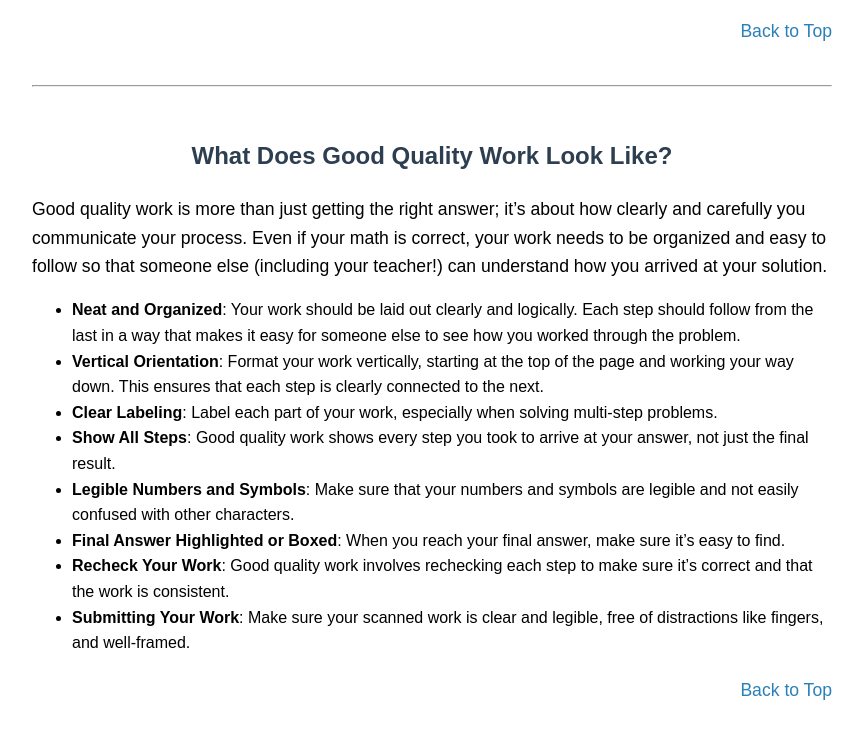
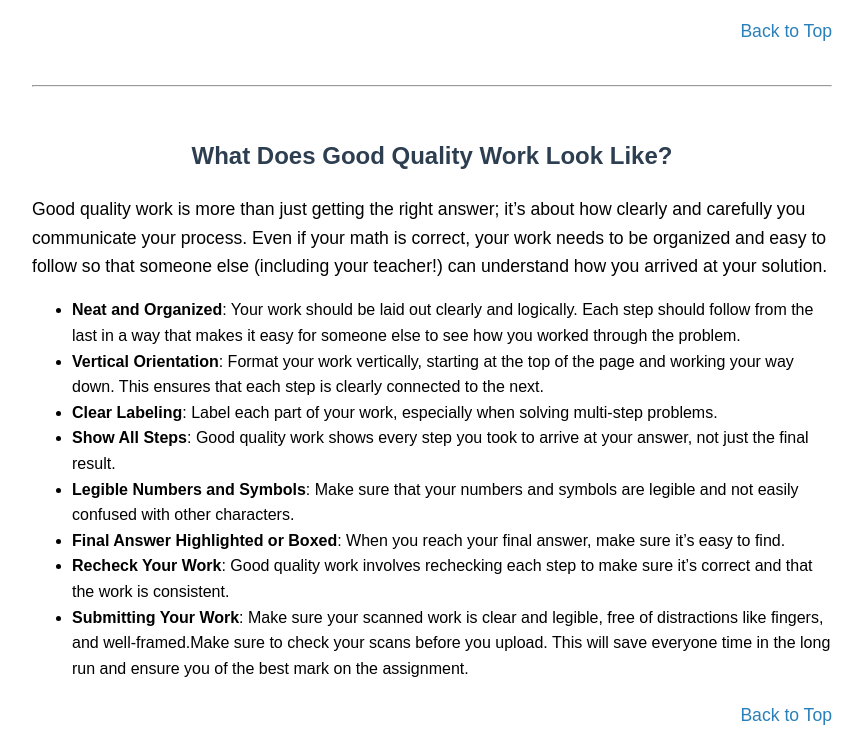
Before and after one commit to sinpiover2/homework_evaluation, a plain HTML site: page index.html in a window 1280 px wide. Shown: the part 2258-3007 px from the top of the page, without its empty margins (208-1071 px from the left). Before the commit the page ends 2982 px from the top, so only its background shows below. Drawn offline with Linux system fonts and the light colour scheme.

Commit message:
Update index.html

```diff
--- a/index.html
+++ b/index.html
@@ -182,7 +182,7 @@
                 <li><strong>Legible Numbers and Symbols</strong>: Make sure that your numbers and symbols are legible and not easily confused with other characters.</li>
                 <li><strong>Final Answer Highlighted or Boxed</strong>: When you reach your final answer, make sure it’s easy to find. </li>
                 <li><strong>Recheck Your Work</strong>: Good quality work involves rechecking each step to make sure it’s correct and that the work is consistent.</li>
-                <li><strong>Submitting Your Work</strong>: Make sure your scanned work is clear and legible, free of distractions like fingers, and well-framed.</li>
+                <li><strong>Submitting Your Work</strong>: Make sure your scanned work is clear and legible, free of distractions like fingers, and well-framed.Make sure to check your scans before you upload. This will save everyone time in the long run and ensure you of the best mark on the assignment.</li>
             </ul>
             <div class="back-to-top">
                 <a href="#">Back to Top</a>
```
